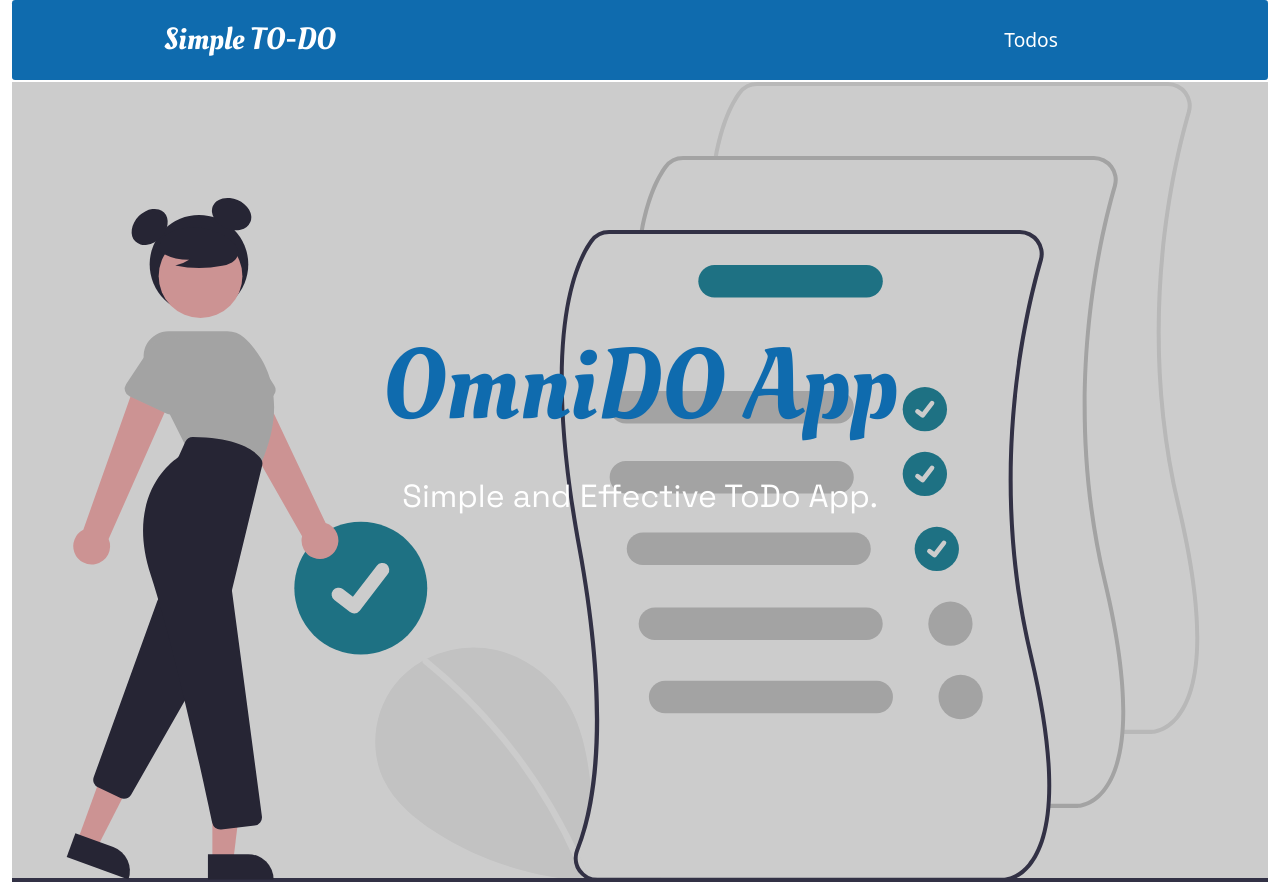
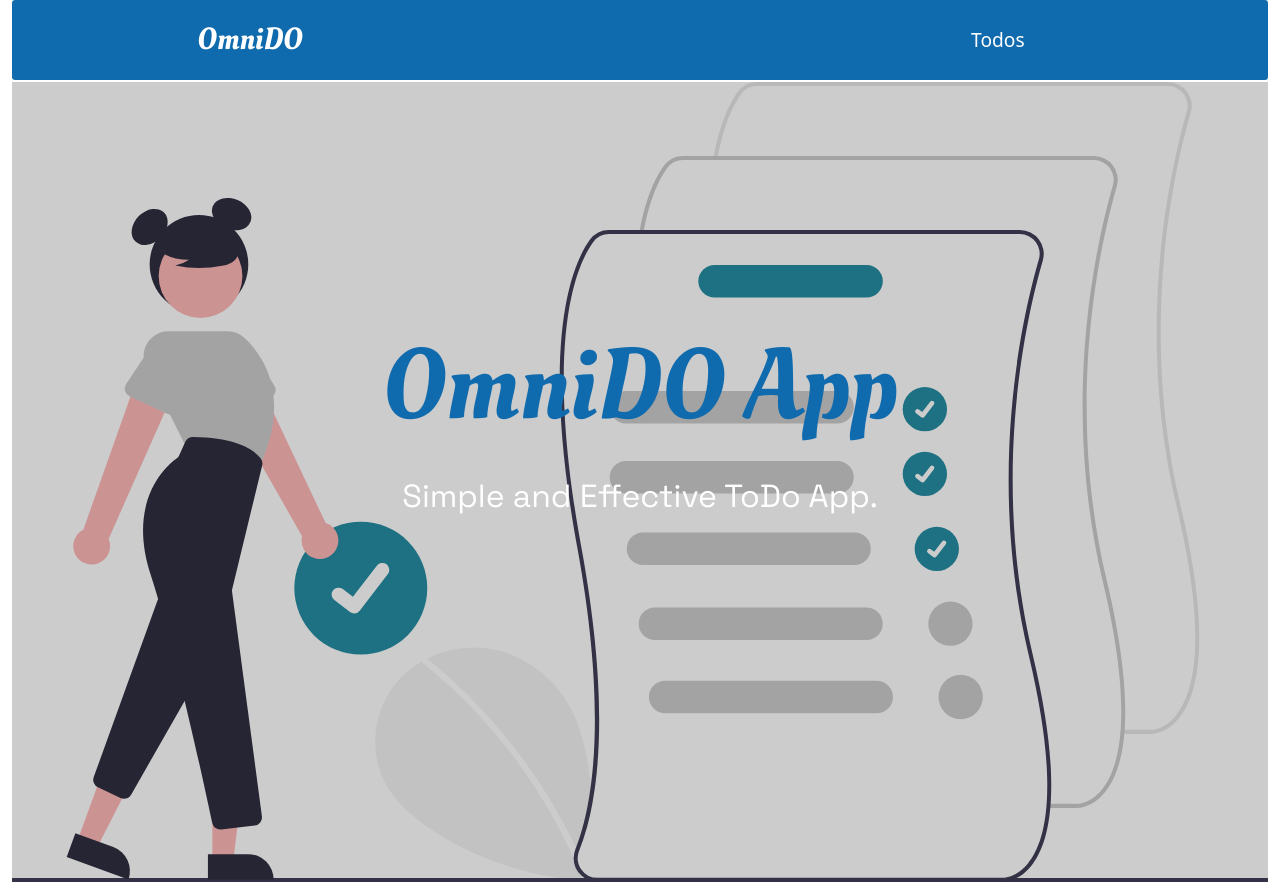
Before and after one commit to Felix-Barosio/Omnido, a React (Create React App) app in the folder client/: page / in a window 1280 px wide. Built offline with nearby package versions, Linux system fonts and the light colour scheme.

Commit message:
updated: header

```diff
--- a/client/src/components/NavBar.js
+++ b/client/src/components/NavBar.js
@@ -6,7 +6,7 @@ function NavBar() {
         <div className="header">
             <div className="navbar-container">
                 <Link className="navbar-logo" to="/">
-                    Simple TO-DO
+                    OmniDO
                 </Link>
                 <div className="nav-menu">
                     <Link className="nav-links" to="/todo">
```
